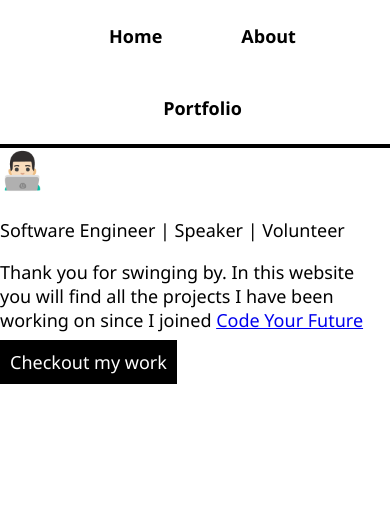
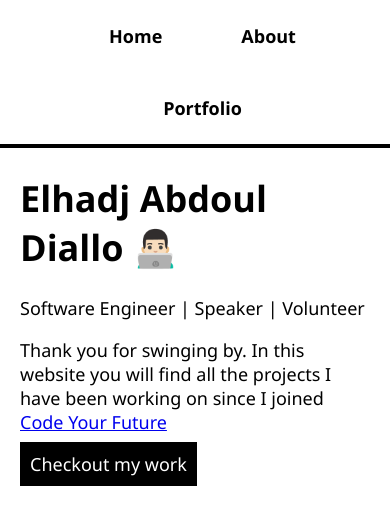
Before and after one commit to eediallo/eediallo.github.io, a React (Create React App) app in the folder my-portfolio/: page / in a window 390 px wide. Shown: the top 524 px of the page. Built offline with nearby package versions, Linux system fonts and the light colour scheme.

Commit message:
adds media query for small screen

```diff
--- a/my-portfolio/src/App.css
+++ b/my-portfolio/src/App.css
@@ -178,3 +178,23 @@ nav a:hover {
   text-decoration: none;
   cursor: pointer;
 }
+
+
+
+@media (max-width: 768px) {
+  #page-body {
+    padding-top: 72px;
+    padding-left: 20px;
+    padding-right: 20px;
+    width: 100%;
+  }
+}
+
+@media (max-width: 420px) {
+  #page-body {
+    padding-top: 150px;
+    padding-left: 20px;
+    padding-right: 20px;
+    width: 100%;
+  }
+}
```
